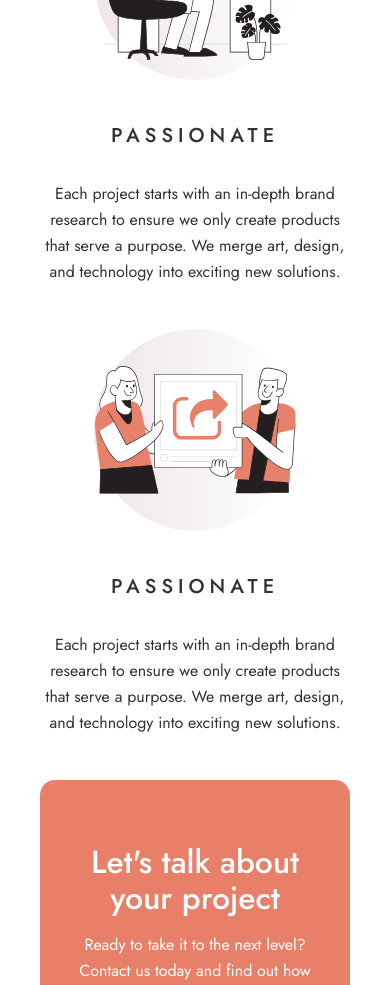
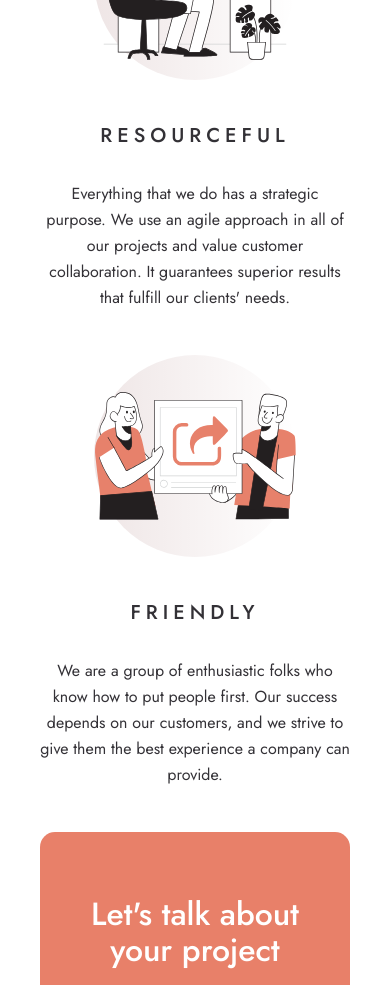
Before and after one commit to amza-web/Designo, a Next.js app: page / in a window 390 px wide. Shown: the part 2520-3505 px from the top of the page. Built offline with nearby package versions, Linux system fonts and the light colour scheme.

Commit message:
made little adjustments for tablet screen

```diff
--- a/components/Skills.js
+++ b/components/Skills.js
@@ -10,7 +10,7 @@ import CallToAction from './CallToAction'
 
 const Skills = () => {
   return (
-    <section className='container flex flex-col relative text-center'>
+    <section className='container flex flex-col relative text-center -mb-24  md:max-w-[25.5rem]'>
         <div className='mb-11'>
             <div className='flex justify-center items-center mb-[43px]'>
                 <Image className='absolute z-0' src={imgBg} />
@@ -27,8 +27,8 @@ const Skills = () => {
                 <Image className='z-10 relative' src={img2} />
             </div>
             <div>
-                <h3 className='text-xl leading-[26px] tracking-[5px] uppercase font-medium mb-8'>Passionate</h3>
-                <p>Each project starts with an in-depth brand research to ensure we only create products that serve a purpose. We merge art, design, and technology into exciting new solutions.</p>
+                <h3 className='text-xl leading-[26px] tracking-[5px] uppercase font-medium mb-8'>Resourceful</h3>
+                <p>Everything that we do has a strategic purpose. We use an agile approach in all of our projects and value customer collaboration. It guarantees superior results that fulfill our clients' needs.</p>
             </div>
         </div>
         <div className='mb-11'>
@@ -37,8 +37,8 @@ const Skills = () => {
                 <Image className='z-10 relative' src={img3} />
             </div>
             <div>
-                <h3 className='text-xl leading-[26px] tracking-[5px] uppercase font-medium mb-8'>Passionate</h3>
-                <p>Each project starts with an in-depth brand research to ensure we only create products that serve a purpose. We merge art, design, and technology into exciting new solutions.</p>
+                <h3 className='text-xl leading-[26px] tracking-[5px] uppercase font-medium mb-8'>Friendly</h3>
+                <p>We are a group of enthusiastic folks who know how to put people first. Our success depends on our customers, and we strive to give them the best experience a company can provide.</p>
             </div>
         </div>
         <CallToAction />
```
